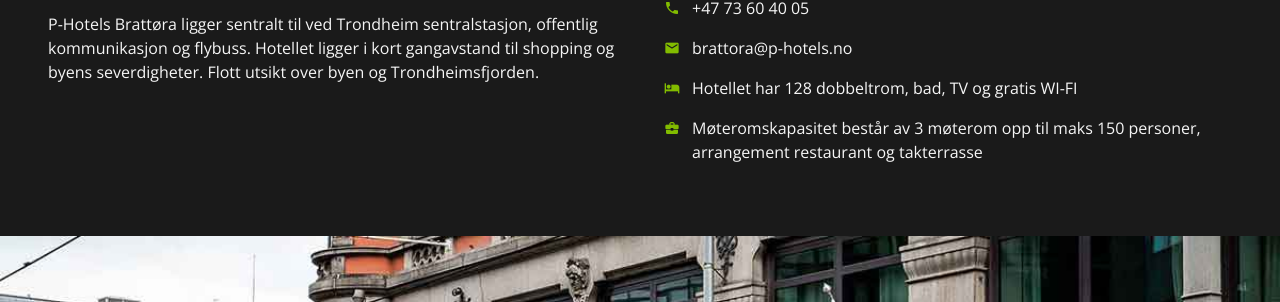
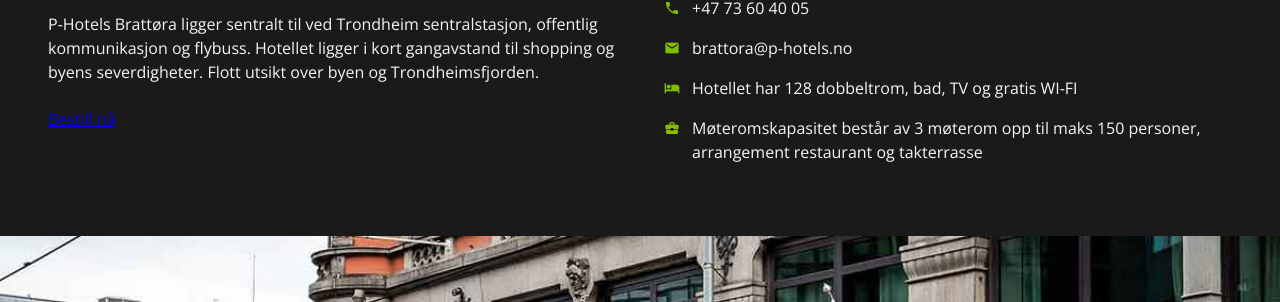
Before and after one commit to photels/photels.github.io, a Jekyll site: the page built from no.md, in a window 1280 px wide and 900 px high, scrolled down 1318 px. Shown: the part 152-454 px from the top of the window. Built offline with Jekyll 4.4.1, drawn with Linux system fonts in a browser that asks for light colours.

```diff
--- a/_includes/component-hotels.html
+++ b/_includes/component-hotels.html
@@ -6,6 +6,7 @@
       <div>
         <h2>{{ hotel.name }}</h2>
         <p>{{ hotel.[page.lang].description }}</p>
+        <a href="{{hotel.booking.url}}">{{hotel.booking.text.[page.lang]}}</a>
       </div>
       <div>
         <ul>
```
